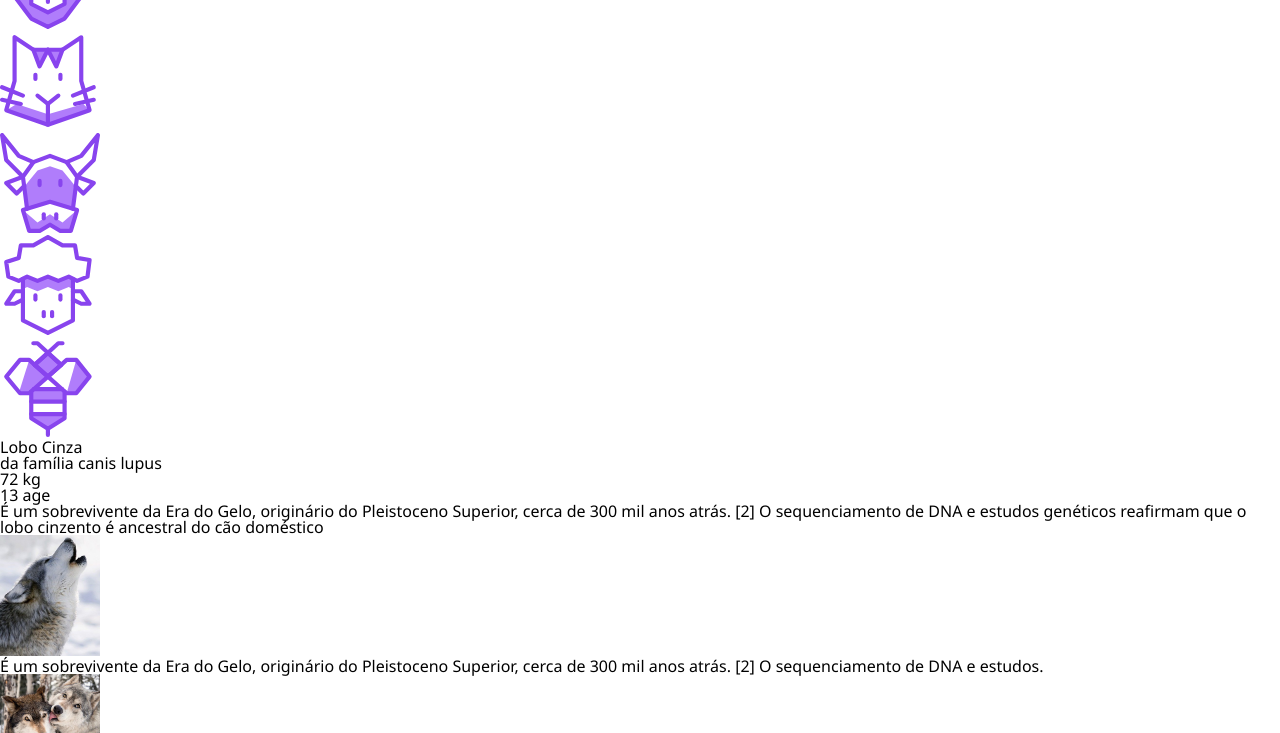
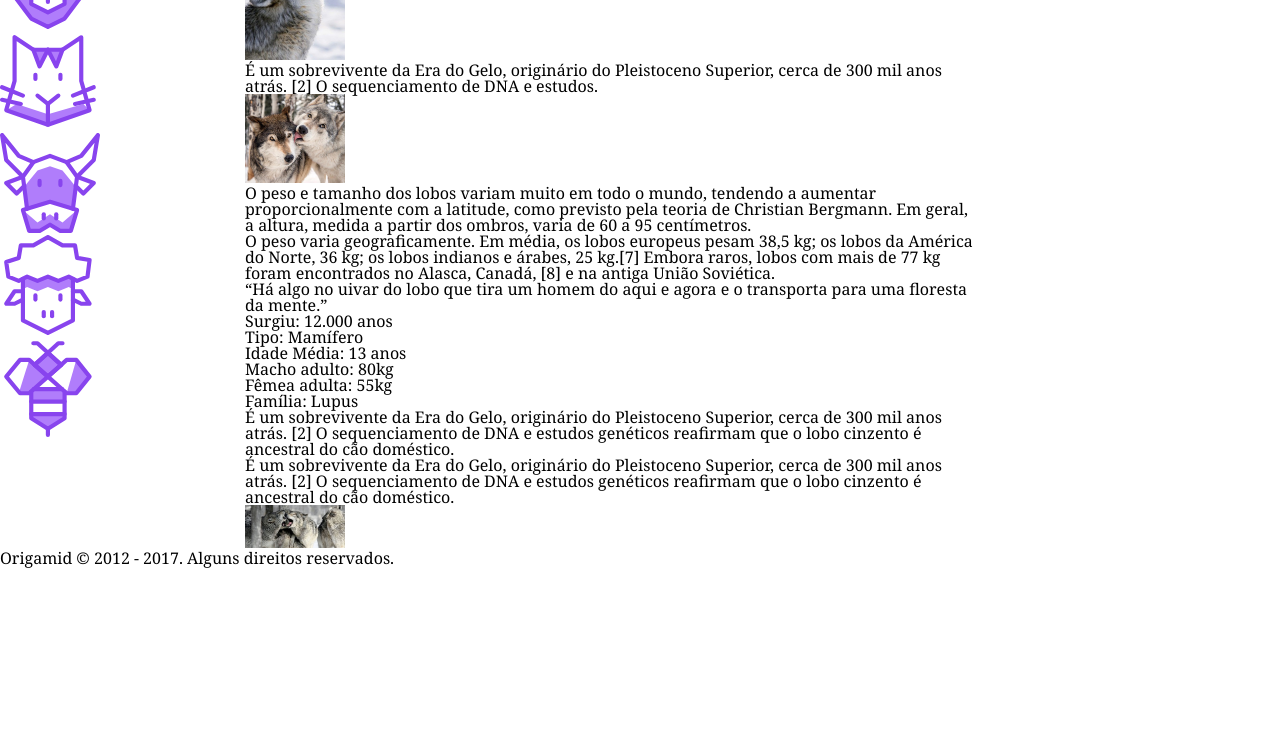
Before and after one commit to vinicius-vasconcelos/CSS_Grid_Layout, a plain HTML site: page index.html in a window 1280 px wide. Shown: the part 240-973 px from the top of the page. After the commit the page ends 809 px from the top, so only its background shows below. Drawn offline with Linux system fonts and the light colour scheme; a web font is replaced by a local one.

Commit message:
estrutura básica de grid geral

```diff
--- a/index.html
+++ b/index.html
@@ -8,7 +8,8 @@
 
         <link rel="stylesheet" href="./public/css/normalize.css">
         <link rel="stylesheet" href="./public/css/reset.css">
-
+        <link href="https://fonts.googleapis.com/css?family=Volkhov:400,400i,700&display=swap"
+            rel="stylesheet">
         <link rel="stylesheet" href="./public/css/style.css">
     </head>
     <body>
--- a/public/css/style.css
+++ b/public/css/style.css
@@ -1,10 +1,45 @@
-/* ------------------------------------------------------ ALL ------------------------------------------------------ */
+/* ------------------------------------- ALL ------------------------------------- */
+
+*{
+    list-style: none;
+    text-decoration: none
+}
 
 body, html {
-
-    font-family: 'Segoe UI', Tahoma, Geneva, Verdana, sans-serif;
+    font-family: "Volkhov", Georgia, serif;
 }
 
 img {
     max-width: 100px;;
 }
+
+/* ------------------------------------- GID GERAL ------------------------------------- */
+.estrutura {
+    display: grid;
+    grid-template-columns: minmax(160px, 1fr) 3fr 300px;
+    grid-template-areas:
+        "header  header   header"
+        "sidenav content  anuncios"
+        "footer  footer   footer"
+    ;
+}
+
+.header {
+    grid-area: header;
+}
+
+.sidenav {
+    grid-area: sidenav;
+}
+
+.content {
+    grid-area: content;
+}
+
+.anuncios {
+    grid-area: anuncios;
+}
+
+.footer {
+    grid-area: footer;
+}
```
